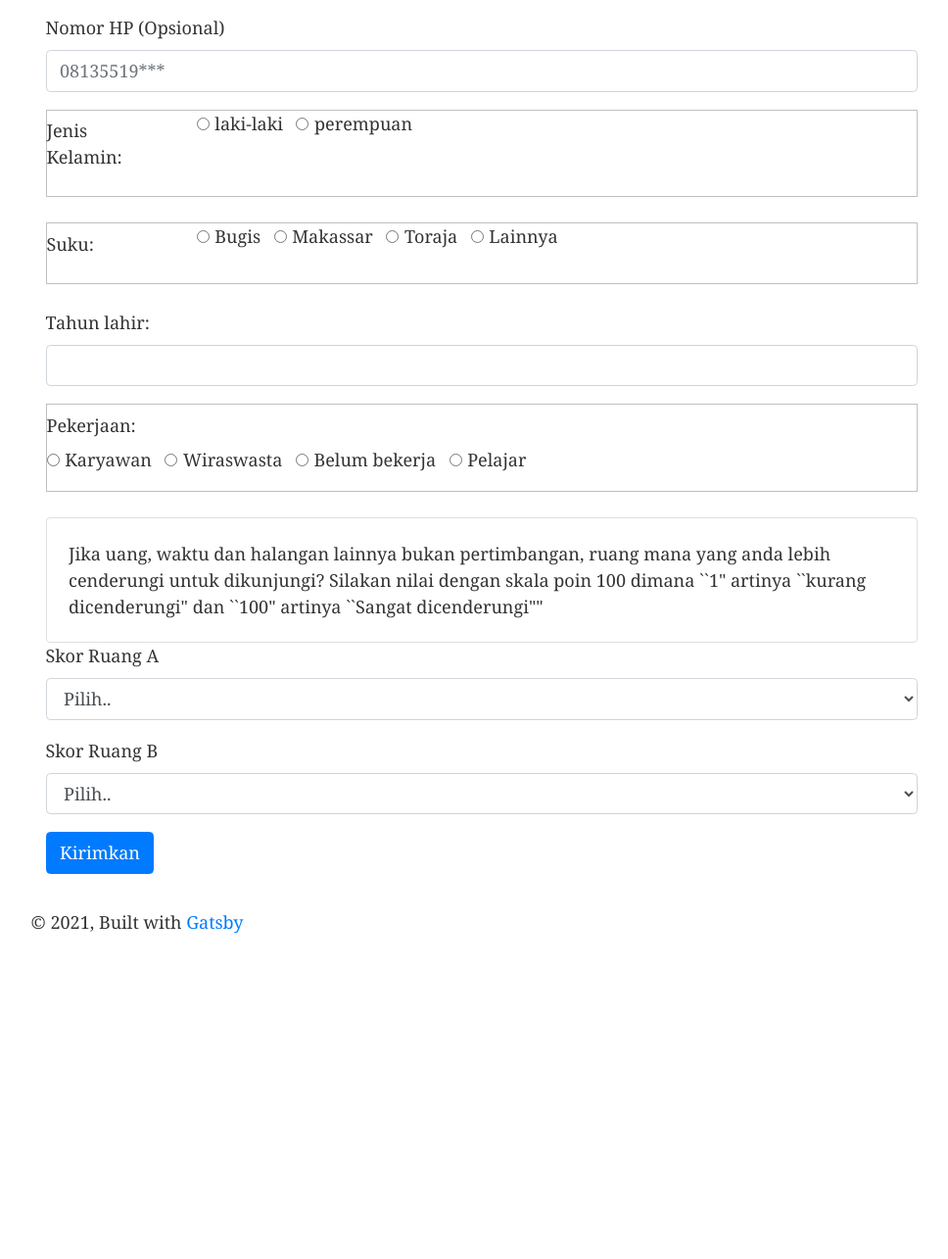
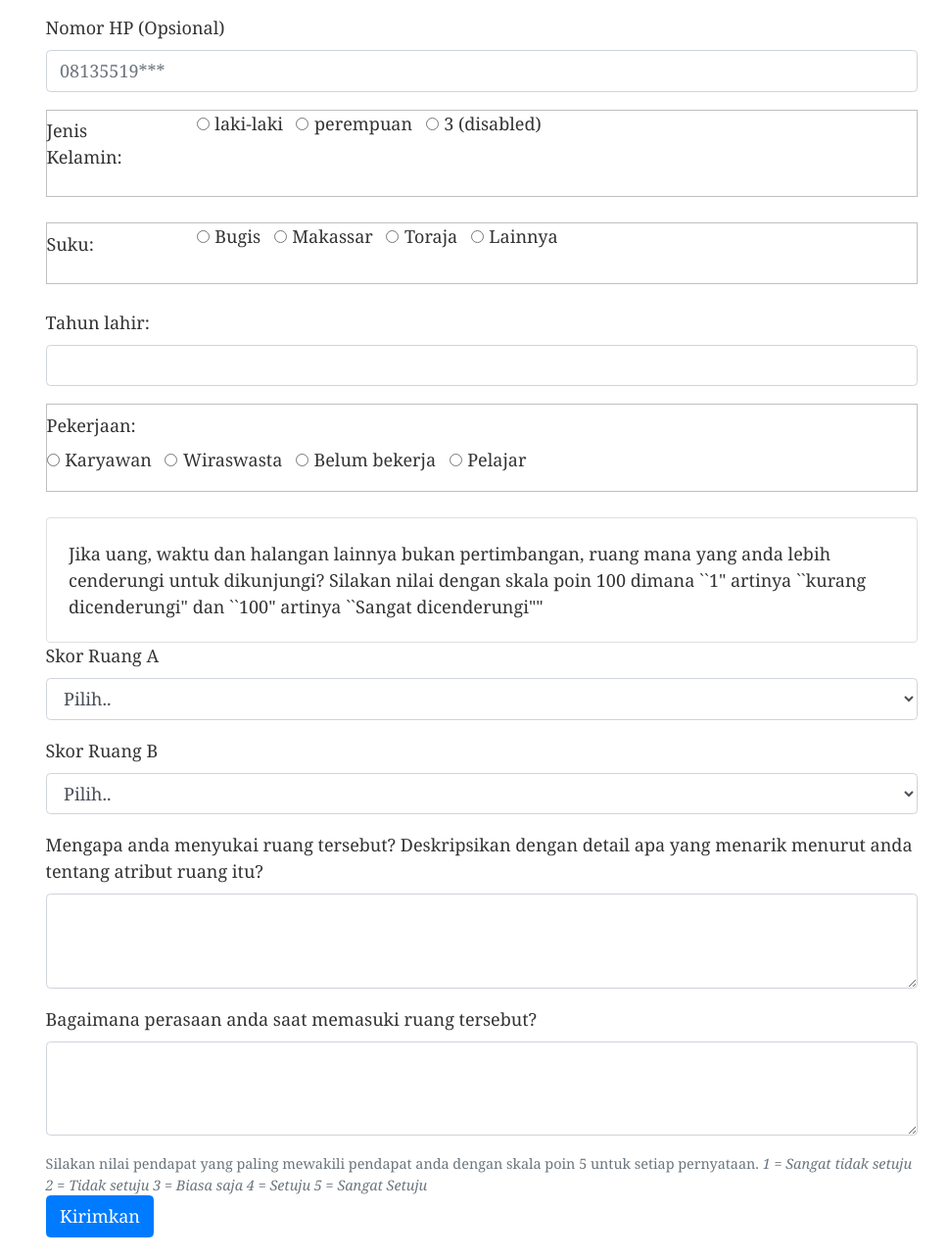
Before and after one commit to 777uliahshafar/formikform-templ, a Gatsby site: page / in a window 1280 px wide. Shown: the part 375-1660 px from the top of the page at 98% size, without its empty margins (148-1116 px from the left). Before the commit the page ends 1356 px from the top, so only its background shows below. Built offline with nearby package versions, Linux system fonts and the light colour scheme; Gatsby itself is replaced by a stand-in of ours.

Commit message:
form select v1

```diff
--- a/src/pages/index.js
+++ b/src/pages/index.js
@@ -9,9 +9,17 @@ import { navigate } from 'gatsby'
 
 const IndexPage = () => {
   const [formState, setFormState] = useState({
-    namaLengkap: '',
-    alamatEmail: '',
-    nomorHp: ''
+    partisipan: '',
+    nomorHp: '',
+    lakilaki: '',
+    perempuan: '',
+    suku: '',
+    tahunLahir: '',
+    job: '',
+    spaceRank: '',
+    spaceRank2: '',
+    openQuestion: '',
+    openQuestion2: ''
   })
 
   const encode = (data) => {
@@ -51,7 +59,7 @@ const IndexPage = () => {
       <Container>
         <Form
           onSubmit={handleSubmit}
-          name="kuesioner-awal"
+          name="kuesonline v3"
           method="post"
           data-netlify="true"
           action="/terima-kasih"
@@ -62,7 +70,7 @@ const IndexPage = () => {
               I love honeypot : <input name="bot-field" />
             </label>
           </p>
-          <input type="hidden" name="form-name" value="kuesioner-awal" />
+          <input type="hidden" name="form-name" value="kuesonline v3" />
           <Form.Group controlId="formParticipant">
             <Form.Label>Partisipan#</Form.Label>
             <Form.Control
@@ -91,6 +99,31 @@ const IndexPage = () => {
 
               <Col sm={10}>
                 <Form.Check
+                  name="radios"
+                  inline
+                  label="laki-laki"
+                  type="radio"
+                  id="opsilaki"
+                  value="laki-laki"
+                />
+                <Form.Check
+                  inline
+                  name="radios"
+                  label="perempuan"
+                  type="radio"
+                  id="opsiperempuan"
+                  value="perempuan"
+                />
+                <Form.Check
+                  inline
+                  type="radio"
+                  label="3 (disabled)"
+                  name="radios"
+                  id="tiga"
+                  value="disabeld"
+                />
+                {/*
+                <Form.Check
                   inline
                   type="radio"
                   label="laki-laki"
@@ -109,6 +142,7 @@ const IndexPage = () => {
                   onChange={handleChange}
                   value={formState.gender}
                 />
+                */}
               </Col>
             </Form.Group>
           </fieldset>
@@ -228,7 +262,7 @@ const IndexPage = () => {
           </Card>
           <Form.Group controlId="formRank">
             <Form.Label>Skor Ruang A</Form.Label>
-            <Form.Control as="select">
+            <Form.Control as="select" name="spaceRank">
               <option value="0">Pilih..</option>
               <option value="20">20</option>
               <option value="40">40</option>
@@ -240,7 +274,7 @@ const IndexPage = () => {
 
           <Form.Group controlId="formRank2">
             <Form.Label>Skor Ruang B</Form.Label>
-            <Form.Control as="select">
+            <Form.Control as="select" name="spaceRank2">
               <option value="0">Pilih..</option>
               <option value="20">20</option>
               <option value="40">40</option>
@@ -249,6 +283,41 @@ const IndexPage = () => {
               <option value="100">100</option>
             </Form.Control>
           </Form.Group>
+          <Form.Group className="mb-3" controlId="formOpenQuestion">
+            <Form.Label>
+              Mengapa anda menyukai ruang tersebut? Deskripsikan dengan detail
+              apa yang menarik menurut anda tentang atribut ruang itu?
+            </Form.Label>
+            <Form.Control as="textarea" rows={3} name="openQuestion" />
+          </Form.Group>
+
+          <Form.Group
+            className="mb-3"
+            controlId="formOpenQuestion2"
+            onChange={handleChange}
+            value={formState.openQuestion}
+          >
+            <Form.Label>
+              Bagaimana perasaan anda saat memasuki ruang tersebut?
+            </Form.Label>
+            <Form.Control
+              as="textarea"
+              rows={3}
+              name="openQuestion2"
+              onChange={handleChange}
+              value={formState.openQuestion2}
+            />
+          </Form.Group>
+          <Form.Text className="text-muted">
+            Silakan nilai pendapat yang paling mewakili pendapat anda dengan
+            skala poin 5 untuk setiap pernyataan.
+            <i>
+              {' '}
+              1 = Sangat tidak setuju 2 = Tidak setuju 3 = Biasa saja 4 = Setuju
+              5 = Sangat Setuju
+            </i>
+          </Form.Text>
+
           <Button variant="primary" type="submit">
             Kirimkan
           </Button>
```
